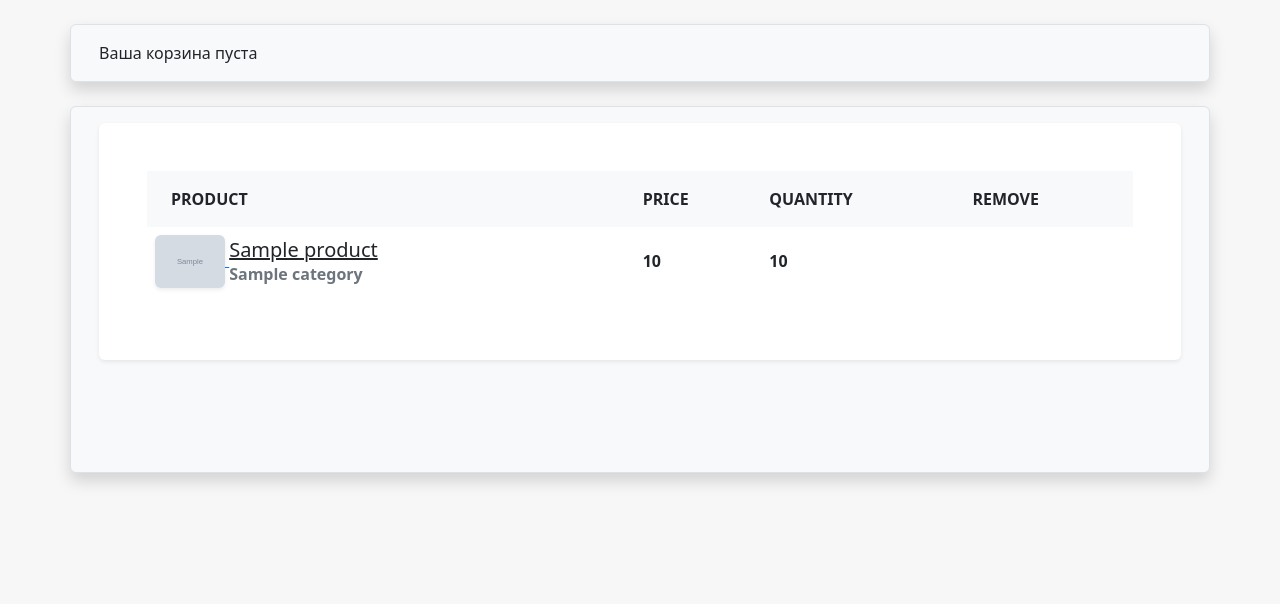
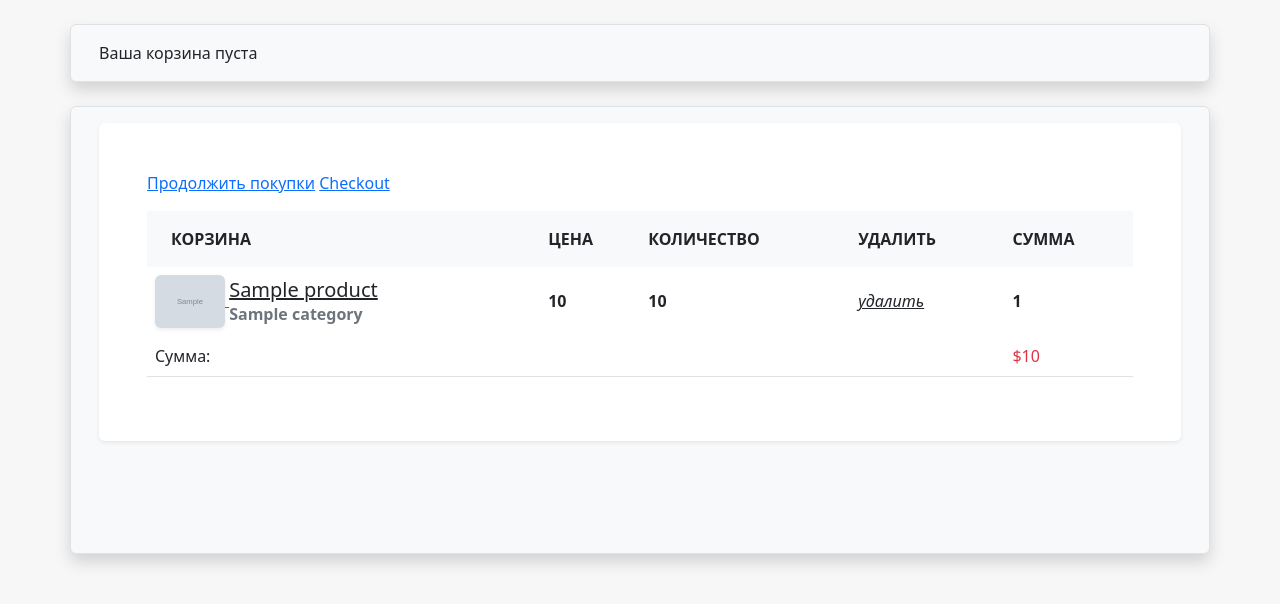
Before and after one commit to Klaus8k/l_f, a Django app: template l_f/cart/templates/cart/cart_detail.html in a window 1280 px wide. Shown: the top 604 px of the page. Run offline with Django 4.2, Linux system fonts and the light colour scheme; the template is opened without the code that fills it: most values are stand-ins (such as "Sample title", 1, 10 or a date in 2020); grey boxes marked "Sample" are stand-in pictures; parts of the project's set-up code (start-up, migrations or seed data) failed here and were passed over; some libraries are stand-ins or nearby versions; some web fonts are replaced.

Commit message:
cart_template

```diff
--- a/l_f/cart/templates/cart/cart_detail.html
+++ b/l_f/cart/templates/cart/cart_detail.html
@@ -1,24 +1,13 @@
 {% extends 'app_shop/base.html' %}
 {% load static %}
 {% block title %}
-<link rel="stylesheet" type="text/css" href="{% static 'cart/css/font-awesome.min.css' %}" />
-
-<script src="{% static 'cart/js/jquery-3.3.1.slim.min.js' %}"></script>
-<script src="{% static 'cart/js/bootstrap.bundle.min.js' %}"></script>
-
-
 Your shopping cart
 {% endblock %}
 {% block content %}
-<head>
-<link rel="stylesheet" type="text/css" href="{% static 'cart/css/font-awesome.min.css' %}" />
-
-<script src="{% static 'cart/js/jquery-3.3.1.slim.min.js' %}"></script>
-<script src="{% static 'cart/js/bootstrap.bundle.min.js' %}"></script>
-</head>
 
 <div class="pb-5">
   <div class="container">
+
     <div class="row">
       <div class="col-lg-12 p-5 bg-white rounded shadow-sm mb-5">
 
@@ -28,20 +17,30 @@ Your shopping cart
             <thead>
               <tr>
                 <th scope="col" class="border-0 bg-light">
-                  <div class="p-2 px-3 text-uppercase">Product</div>
+                  <div class="p-2 px-3 text-uppercase">Корзина</div>
                 </th>
                 <th scope="col" class="border-0 bg-light">
-                  <div class="py-2 text-uppercase">Price</div>
+                  <div class="py-2 text-uppercase">Цена</div>
                 </th>
                 <th scope="col" class="border-0 bg-light">
-                  <div class="py-2 text-uppercase">Quantity</div>
+                  <div class="py-2 text-uppercase">Количество</div>
                 </th>
                 <th scope="col" class="border-0 bg-light">
-                  <div class="py-2 text-uppercase">Remove</div>
+                  <div class="py-2 text-uppercase">Удалить</div>
+                </th>
+                <th scope="col" class="border-0 bg-light">
+                  <div class="py-2 text-uppercase">Сумма</div>
                 </th>
               </tr>
             </thead>
+        </div>
+      </div>
+    </div>
 
+
+    <div class="container">
+      <div class="row">
+        <div class="col">
           <tbody>
             {% for item in cart %}
             {% with product=item.product %}
@@ -62,21 +61,29 @@ Your shopping cart
               </th>
               <td class="border-0 align-middle"><strong>{{ item.price }}</strong></td>
               <td class="border-0 align-middle"><strong>{{ item.quantity }}</strong></td>
-                <td class="border-0 align-middle"><a href="{% url 'cart:cart_remove' product.id %}" class="text-dark"><i
-                      class="fa fa-trash"></i></a></td>
+              <td class="border-0 align-middle"><a href="{% url 'cart:cart_remove' product.id %}" class="text-dark">
+                  <i class="fa fa-trash">удалить</i></a></td>
+              <td class="border-0 align-middle"><strong>{{ item.total_price }}</strong></td>
+
             </tr>
             {% endwith %}
             {% endfor %}
+
+            <td>Сумма: </td>
+            <td colspan="3"></td>
+            <td class="border-1 text-danger">${{ cart.get_total_price }}</td>
           </tbody>
-
-<!-- общая сумма заказа, сумма по каждой позиции, добавить в корзину, иконка удаления и изменеие количества -->
-<!-- Другой темплейт для корзины и карточки товара найти. -->
-
-
 
         </div>
       </div>
     </div>
 
+    <p class="text-right">
+      <a href="{% url 'app_shop:product_list' %}" class="button light">Продолжить покупки</a>
+      <a href="#" class="button">Checkout</a>
+    </p>
+  </div>
+</div>
+
 
 {% endblock %}
```
Lines whose indentation alone changed are shown as unchanged.
